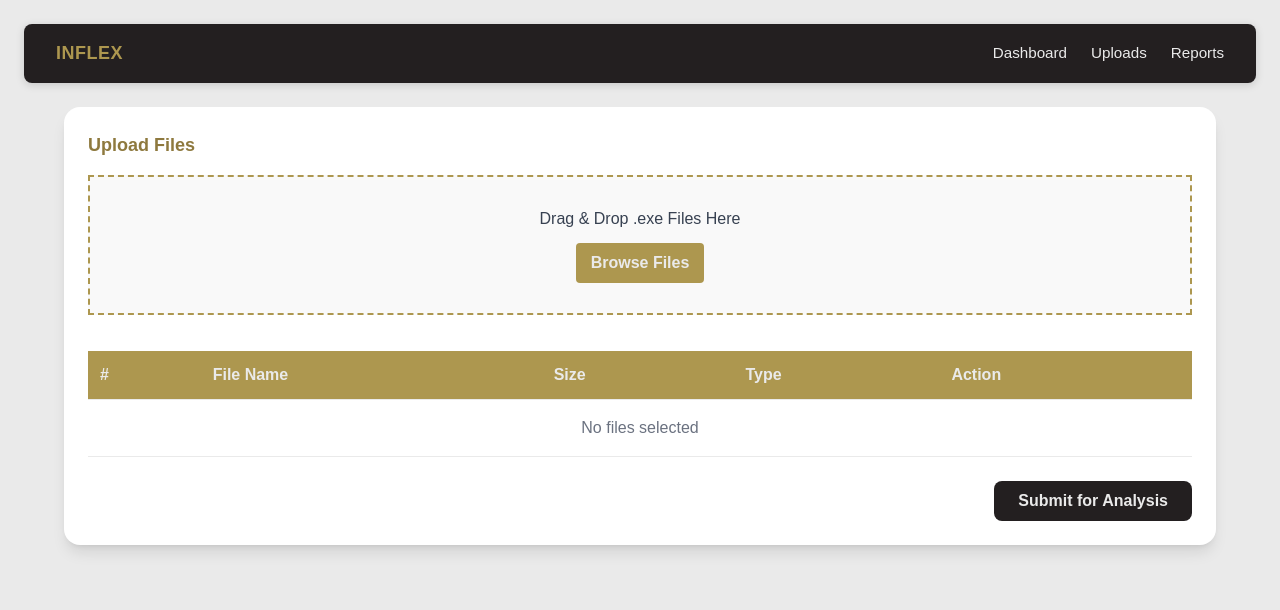
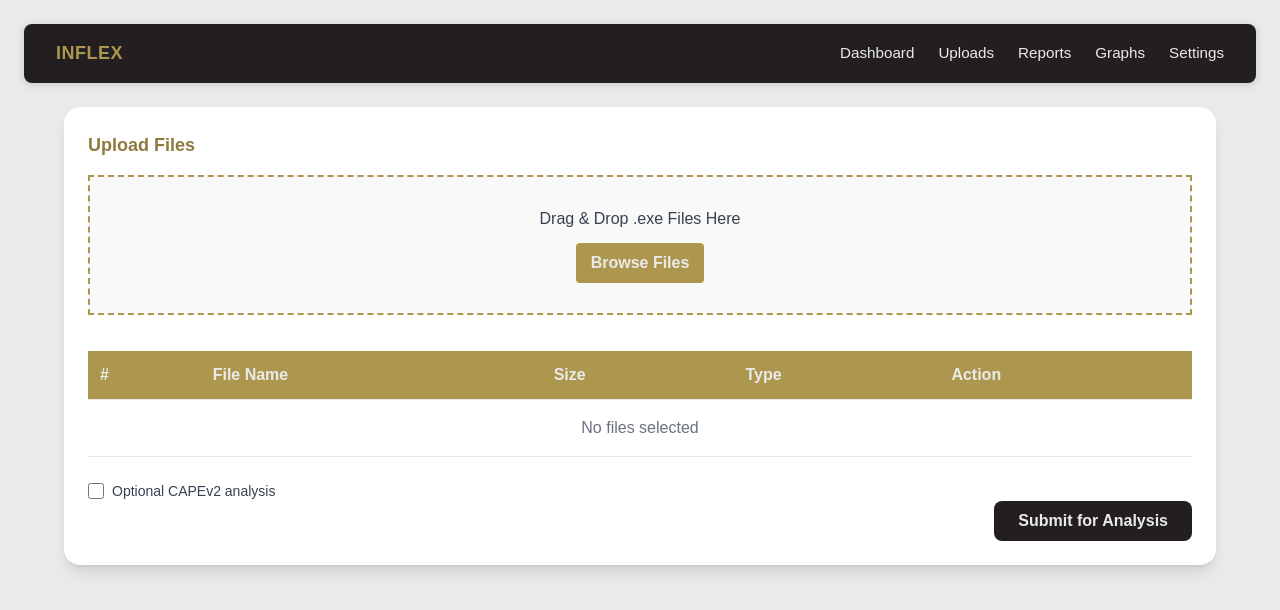
Before and after one commit to Bw3ll/inflex, a Flask app: page /uploads in a window 1280 px wide. Shown: the top 610 px of the page. Run offline with Flask 3, Linux system fonts and the light colour scheme; parts of the project's set-up code (start-up, migrations or seed data) failed here and were passed over; some libraries are stand-ins or nearby versions.

Commit message:
Merge 1 Update
Added a checkbox for optional CAPEv2 analysis in the file upload form.

```diff
--- a/templates/file_upload.html
+++ b/templates/file_upload.html
@@ -1,5 +1,3 @@
-<!--TODO: Add in checkbox for CAPEv2 sandbox option-->
-
 <!DOCTYPE html>
 <html lang="en">
 <head>
@@ -18,6 +16,8 @@
       <a href="/">Dashboard</a>
       <a href="/uploads">Uploads</a>
       <a href="/search">Reports</a>
+      <a href="/graph">Graphs</a>
+      <a href="/settings">Settings</a>
     </nav>
   </header>
 
@@ -51,6 +51,10 @@
 
       <!-- Submit Button -->
       <div class="mt-6 text-right">
+        <label class="flex items-center gap-2 cursor-pointer">
+          <input type="checkbox" id="capeCheckbox" class="w-4 h-4 cursor-pointer">
+          <span class="text-sm text-gray-700">Optional CAPEv2 analysis</span>
+        </label>
         <button id="submitBtn" class="btn-secondary px-6 py-2">
           Submit for Analysis
         </button>
@@ -66,7 +70,7 @@
     </div>
   </div>
 
-  <script>
+ <script>
     const uploadBox = document.getElementById("uploadBox");
     const fileInput = document.getElementById("fileInput");
     const browseBtn = document.getElementById("browseBtn");
@@ -130,11 +134,15 @@
         return;
       }
 
+      // Get CAPEv2 checkbox state
+      const capeEnabled = document.getElementById("capeCheckbox").checked;
+
       document.getElementById("loadingOverlay").classList.remove("hidden");
 
       const uploads = files.map(file => {
         const formData = new FormData();
         formData.append("file", file);
+        formData.append("cape_analysis", capeEnabled);
         return fetch("/api/upload", { method: "POST", body: formData })
           .then(res => res.json())
           .then(data => console.log("Uploaded:", data))
```
